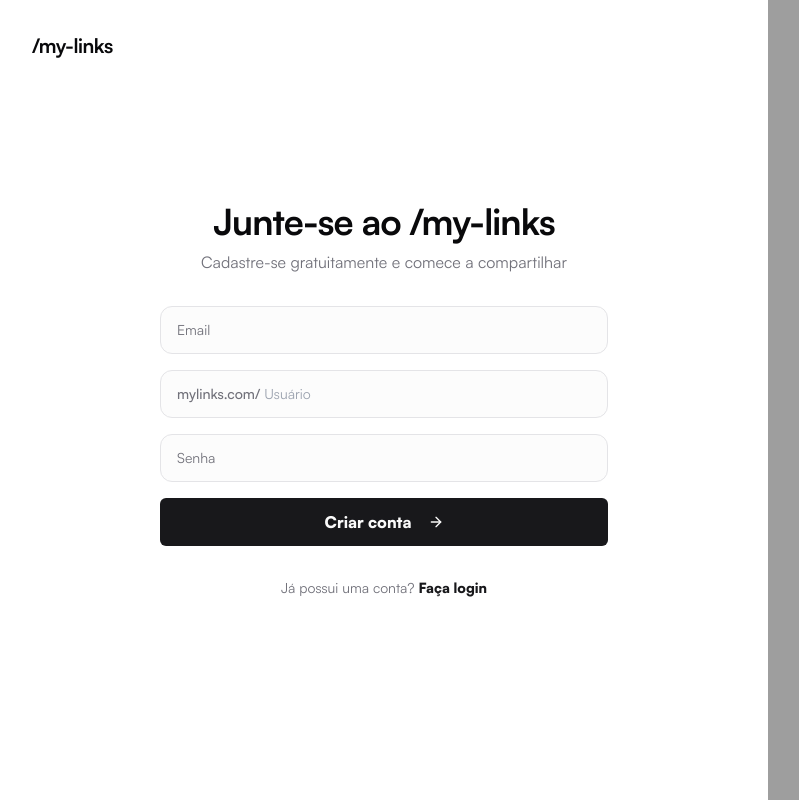
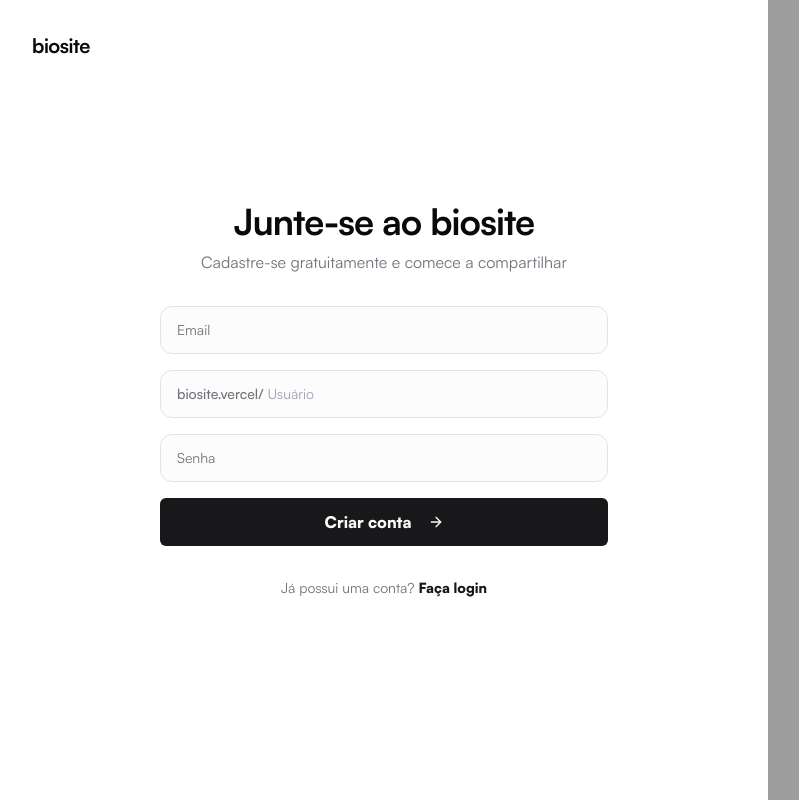
Before and after one commit to Luis-Felipe-N/linktree-ui, a Next.js app: page /register in a window 1280 px wide. Shown: the whole page, without its empty margins (0-799 px from the left). Built offline with nearby package versions, Linux system fonts and the light colour scheme; no server answers; grey boxes are pictures that could not be loaded.

Commit message:
chore: rename platform branding to biosite

```diff
--- a/src/app/(auth)/layout.tsx
+++ b/src/app/(auth)/layout.tsx
@@ -2,8 +2,8 @@
 import Image from 'next/image'
 
 export const metadata: Metadata = {
-  title: '/my-links - Autenticação',
-  description: 'Faça login ou crie sua conta no /my-links',
+  title: 'biosite - Autenticação',
+  description: 'Faça login ou crie sua conta no biosite',
 }
 
 export default function AuthLayout({
--- a/src/app/(auth)/login/page.tsx
+++ b/src/app/(auth)/login/page.tsx
@@ -57,7 +57,7 @@
         animate={{ opacity: 1, y: 0 }}
         className="absolute top-8 left-8"
       >
-        <strong className="text-xl font-bold tracking-tight">/my-links</strong>
+        <strong className="text-xl font-bold tracking-tight">biosite</strong>
       </motion.div>
 
       <motion.div
@@ -68,7 +68,7 @@
       >
         <div className="text-center space-y-2">
           <h1 className="text-3xl sm:text-4xl font-bold tracking-tight">Bem vindo de volta</h1>
-          <p className="text-muted-foreground">Faça login no /my-links para continuar</p>
+          <p className="text-muted-foreground">Faça login no biosite para continuar</p>
         </div>
 
         <form
--- a/src/app/(auth)/register/page.tsx
+++ b/src/app/(auth)/register/page.tsx
@@ -121,7 +121,7 @@
         animate={{ opacity: 1, y: 0 }}
         className="absolute top-8 left-8"
       >
-        <strong className="text-xl font-bold tracking-tight">/my-links</strong>
+        <strong className="text-xl font-bold tracking-tight">biosite</strong>
       </motion.div>
 
       <motion.div
@@ -131,7 +131,7 @@
         className="w-full max-w-md space-y-8"
       >
         <div className="text-center space-y-2">
-          <h1 className="text-3xl sm:text-4xl font-bold tracking-tight">Junte-se ao /my-links</h1>
+          <h1 className="text-3xl sm:text-4xl font-bold tracking-tight">Junte-se ao biosite</h1>
           <p className="text-muted-foreground">Cadastre-se gratuitamente e comece a compartilhar</p>
         </div>
 
@@ -171,7 +171,7 @@
                   {...register('username')}
                   autoComplete="username"
                 >
-                  <span className="text-muted-foreground text-sm font-medium">mylinks.com/</span>
+                  <span className="text-muted-foreground text-sm font-medium">biosite.vercel/</span>
 
                 </InputWithPrefix>
               </div>
--- a/src/app/[slug]/page.tsx
+++ b/src/app/[slug]/page.tsx
@@ -95,7 +95,7 @@
         animate={{ opacity: 1 }}
         transition={{ duration: 0.5, delay: 0.8 }}
       >
-        <p className='text-[10px] font-medium uppercase tracking-widest opacity-60 hover:opacity-100 transition-opacity'>Criado por <Link href="https://biosites.vercel.app/">biosites</Link></p>
+        <p className='text-[10px] font-medium uppercase tracking-widest opacity-60 hover:opacity-100 transition-opacity'>Criado por <Link href="https://biosite.vercel/">biosite</Link></p>
       </motion.div>
     </div >
   )
--- a/src/app/admin/layout.tsx
+++ b/src/app/admin/layout.tsx
@@ -5,8 +5,8 @@
 import AppearanceProvider from '@/contexts/appearance'
 
 export const metadata: Metadata = {
-  title: '/my-links :: Admin',
-  description: 'Painel administrativo do /my-links',
+  title: 'biosite :: Admin',
+  description: 'Painel administrativo do biosite',
 }
 
 export default function AdminLayout({
--- a/src/app/admin/page.tsx
+++ b/src/app/admin/page.tsx
@@ -103,7 +103,7 @@
                       autoComplete="username"
                       value={page.slug}
                     >
-                      <span className="whitespace-nowrap text-zinc-500">mylinks.com/</span>
+                      <span className="whitespace-nowrap text-zinc-500">biosite.vercel/</span>
                     </Input>
                     <Button
                       size="sm"
--- a/src/app/layout.tsx
+++ b/src/app/layout.tsx
@@ -18,8 +18,8 @@
 })
 
 export const metadata: Metadata = {
-  title: '/mylinks',
-  description: 'Um link para agregar todos os seus links importantes.',
+  title: 'biosite',
+  description: 'Centralize seus links com o biosite.',
 }
 
 export default function RootLayout({
--- a/src/components/app-sidebar.tsx
+++ b/src/components/app-sidebar.tsx
@@ -41,7 +41,7 @@
       <SidebarContent className="px-2 md:px-4">
         <SidebarGroup>
           <SidebarGroupLabel className="text-xs font-medium text-muted-foreground/70 px-2 mb-2">
-            /mylinks
+            biosite.vercel
           </SidebarGroupLabel>
 
           <SidebarGroupContent>
--- a/src/components/copy-url-page.tsx
+++ b/src/components/copy-url-page.tsx
@@ -11,7 +11,7 @@
 export function CopyUrlPage({ slug }: CopyUrlPageProps) {
   const [hovered, setHovered] = useState(false)
   const [copied, setCopied] = useState(false)
-  const userProfileUrl = slug ? `https://mylinks.com/${slug}` : ''
+  const userProfileUrl = slug ? `https://biosite.vercel/${slug}` : ''
 
   const handleCopy = () => {
     navigator.clipboard.writeText(userProfileUrl)
--- a/src/components/page-switcher.tsx
+++ b/src/components/page-switcher.tsx
@@ -78,7 +78,7 @@
                   {activePage?.title || "Selecione uma página"}
                 </span>
                 <span className="truncate text-xs text-muted-foreground">
-                  {activePage?.slug ? `mylink.com/${activePage.slug}` : "Nenhuma página selecionada"}
+                  {activePage?.slug ? `biosite.vercel/${activePage.slug}` : "Nenhuma página selecionada"}
                 </span>
               </div>
               <ChevronsUpDown className="ml-auto size-4 shrink-0 opacity-50 group-hover/button:opacity-100 transition-opacity group-data-[state=collapsed]:hidden" />
--- a/src/contexts/active-page.tsx
+++ b/src/contexts/active-page.tsx
@@ -1,7 +1,8 @@
 'use client'
 
-import { createContext, useContext, useState, useEffect, type ReactNode } from 'react'
+import { createContext, useContext, useState, useEffect, useCallback, type ReactNode } from 'react'
 import type { Page } from '@/lib/types'
+import { usePages } from '@/hooks/use-pages'
 
 interface ActivePageContextValue {
   activePage: Page | null
@@ -16,15 +17,16 @@
 
 export function ActivePageProvider({ children }: ActivePageProviderProps) {
   const [activePage, setActivePageState] = useState<Page | null>(null)
+  const { data: pages } = usePages()
 
-  const setActivePage = (page: Page | null) => {
+  const setActivePage = useCallback((page: Page | null) => {
     setActivePageState(page)
     if (page) {
       localStorage.setItem('activePage', JSON.stringify(page))
     } else {
       localStorage.removeItem('activePage')
     }
-  }
+  }, [])
 
   useEffect(() => {
     const savedPage = localStorage.getItem('activePage')
@@ -36,6 +38,20 @@
       }
     }
   }, [])
+
+  useEffect(() => {
+    if (!pages || pages.length === 0) return
+
+    if (!activePage) {
+      setActivePage(pages[0])
+      return
+    }
+
+    const stillExists = pages.some((page) => page.id === activePage.id)
+    if (!stillExists) {
+      setActivePage(pages[0])
+    }
+  }, [pages, activePage, setActivePage])
 
   return (
     <ActivePageContext.Provider value={{ activePage, setActivePage }}>
```
